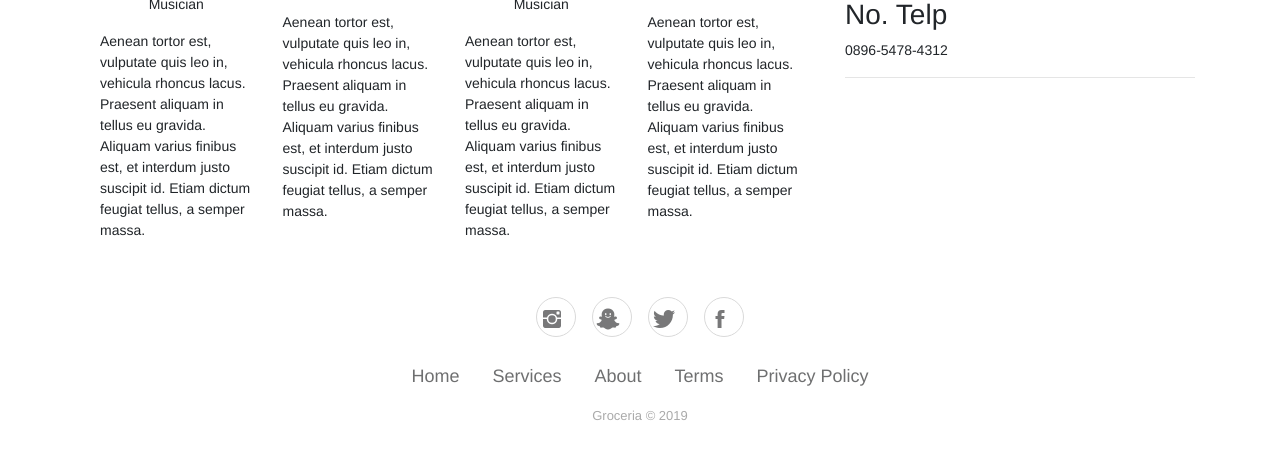
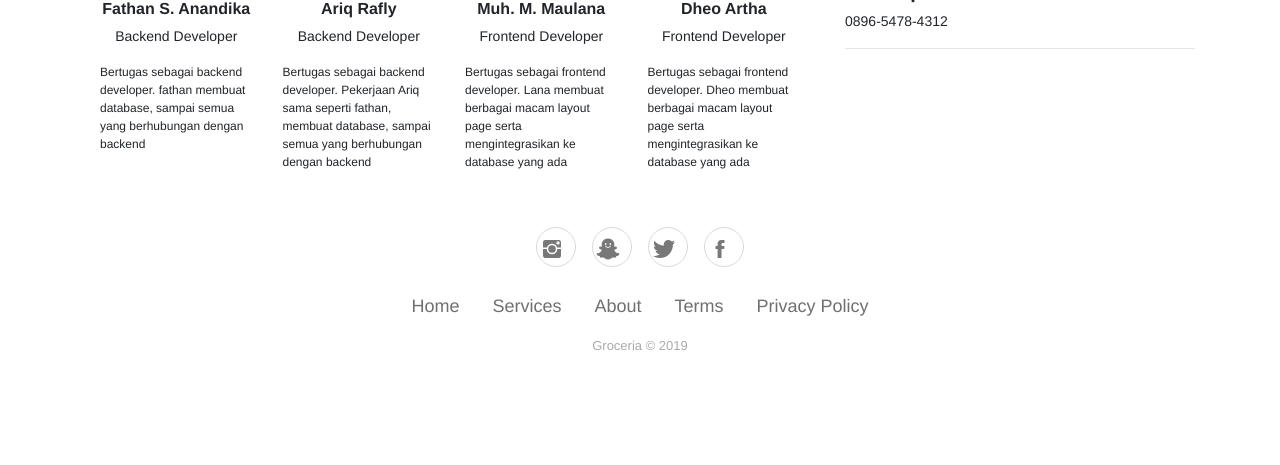
Before and after one commit to arthadheo/tubesweb, a CodeIgniter app: page /tubesweb/tentangkami in a window 1280 px wide. Shown: the part 363-828 px from the top of the page. After the commit the page ends 713 px from the top, so only its background shows below. Run offline with CodeIgniter, Linux system fonts and the light colour scheme; some libraries are stand-ins or nearby versions; some web fonts are replaced.

Commit message:
benerin tentang kami

```diff
--- a/application/views/main/tentangkami.php
+++ b/application/views/main/tentangkami.php
@@ -1,5 +1,4 @@
 
-<section class="section-one zm-bg-light" id="home1">
 	<div class="container">
 		<div class="zm-content-one">
 			<div class="row">
@@ -7,44 +6,46 @@
                     <div>
 					    <h3 style="text-align: center; font-weight: bold">TENTANG GROCERIA</h3>
                     </div>
-					<span class="zm-subtitle zm-mb_r-2 zm-font-left zm-font-normal">Groceria adalah sebuah website e-commerce yang menyediakan berbagai macam bumbu dan bahan untuk memasak.</span>
+					<span class="zm-subtitle zm-mb_r-2 zm-font-left zm-font-normal"  style="padding-bottom: 10px;">Groceria adalah sebuah website e-commerce yang menyediakan berbagai macam bumbu dan bahan untuk memasak.</span>
                     <div class="row zm-pt-30">
                         <div class="col-lg-12">
 
         <div class="container" style="width: 100%;">
-        <div></div>
+            <div>
+                <h3 style="text-align: center; font-weight: bold; padding-bottom: 10px">Profile Developer</h3>
                 <div class="row">
                     <div class="col">
                         <div class="row">
                             <div class="col d-xl-flex justify-content-xl-center"><img class="rounded-circle" src="assets/img/1.jpg" style="width: 120px;height: 120px;"></div>
                         </div>
-                <h6 class="text-center name">Fathan Satria Anandika</h6>
-                <p class="text-center title">Musician</p>
-                <p class="description">Aenean tortor est, vulputate quis leo in, vehicula rhoncus lacus. Praesent aliquam in tellus eu gravida. Aliquam varius finibus est, et interdum justo suscipit id. Etiam dictum feugiat tellus, a semper massa. </p>
+                        <h6 class="text-center name" style="font-weight: bold">Fathan S. Anandika</h6>
+                        <p class="text-center title">Backend Developer</p>
+                        <p class="description" style="font-size: 12px">Bertugas sebagai backend developer. fathan membuat database, sampai semua yang berhubungan dengan backend </p>
                     </div>
                     <div class="col">
                         <div class="row">
                             <div class="col d-xl-flex justify-content-xl-center"><img class="rounded-circle" src="assets/img/1.jpg" style="width: 120px;height: 120px;"></div>
                         </div>
-                <h6 class="text-center name">Dheo Arta</h6>
-                <p class="text-center title">Musician</p>
-                <p class="description">Aenean tortor est, vulputate quis leo in, vehicula rhoncus lacus. Praesent aliquam in tellus eu gravida. Aliquam varius finibus est, et interdum justo suscipit id. Etiam dictum feugiat tellus, a semper massa. </p>
+                        <h6 class="text-center name" style="font-weight: bold">Ariq Rafly</h6>
+                        <p class="text-center title">Backend Developer</p>
+                        <p class="description" style="font-size: 12px">Bertugas sebagai backend developer. Pekerjaan Ariq sama seperti fathan, membuat database, sampai semua yang berhubungan dengan backend</p>
                     </div>
                     <div class="col">
                         <div class="row">
                             <div class="col d-xl-flex justify-content-xl-center"><img class="rounded-circle" src="assets/img/1.jpg" style="width: 120px;height: 120px;"></div>
                         </div>
-                <h6 class="text-center name">Muh. Muhsan Maulana</h6>
-                <p class="text-center title">Musician</p>
-                <p class="description">Aenean tortor est, vulputate quis leo in, vehicula rhoncus lacus. Praesent aliquam in tellus eu gravida. Aliquam varius finibus est, et interdum justo suscipit id. Etiam dictum feugiat tellus, a semper massa. </p>
+                        <h6 class="text-center name" style="font-weight: bold">Muh. M. Maulana</h6>
+                        <p class="text-center title">Frontend Developer</p>
+                        <p class="description" style="font-size: 12px">Bertugas sebagai frontend developer. Lana membuat berbagai macam layout page serta mengintegrasikan ke database yang ada</p>
                     </div>
                     <div class="col">
                         <div class="row">
                             <div class="col d-xl-flex justify-content-xl-center"><img class="rounded-circle" src="assets/img/1.jpg" style="width: 120px;height: 120px;"></div>
                         </div>
-                <h6 class="text-center name">Muh. Ariq Rafly</h6>
-                <p class="text-center title">Musician</p>
-                <p class="description">Aenean tortor est, vulputate quis leo in, vehicula rhoncus lacus. Praesent aliquam in tellus eu gravida. Aliquam varius finibus est, et interdum justo suscipit id. Etiam dictum feugiat tellus, a semper massa. </p>
+                        <h6 class="text-center name" style="font-weight: bold">Dheo Artha</h6>
+                        <p class="text-center title">Frontend Developer</p>
+                        <p class="description" style="font-size: 12px">Bertugas sebagai frontend developer. Dheo membuat berbagai macam layout page serta mengintegrasikan ke database yang ada</p>
+                    </div>
                 </div>
             </div>
         </div>
@@ -53,16 +54,16 @@
                     </div>
 				</div>
 				<div class="col-lg-4">
-					<h3>Alamat</h3>
+					<h5 style="font-weight: bold">Alamat</h5>
                     <p>
                         <span class="zm-font-500 zm-font-light">Gedung Griya Legita, Lt.4</span><br> Jl. Teuku Nyak Arief, RT.7/RW.8, Simprug, Kec. Kby. Lama, Kota Jakarta Selatan, Daerah Khusus Ibukota Jakarta 12220</p>
                         <hr size="100%">
-					<h3>Email</h3>
+					<h5 style="font-weight:bold">Email</h5>
 					<p class="zm-desc-e_gamify zm-mb_r-3 zm-font-left zm-font-s_16 zm-lh-23">
                        <span class="zm-font-500">madza204@gmail.com</span></a>
                     </p>
                     <hr size="100%">
-					<h3>No. Telp</h3>
+					<h5 style="font-weight: bold">No. Telp</h5>
 					<p class="zm-desc-e_gamify zm-mb_r-3 zm-font-left zm-font-s_16 zm-lh-23">
                        <span class="zm-font-500">0896-5478-4312</span></a>
                     </p>
@@ -71,26 +72,5 @@
             </div>
 		</div>
 	</div>
-</section>
 <!-- /section one -->
 <!-- Javascript start -->
-<script>
-    $(document).ready(function(){
-        $('#contact').addClass('active');
-		$(".zm-nmbr").keypress(function (e) {
-			//if the letter is not digit then display error and don't type anything
-			if (e.which != 8 && e.which != 0 && (e.which < 48 || e.which > 57)) {
-				return false;
-			}
-		});
-    })
-</script>
-<!-- Global site tag (gtag.js) - Google Analytics -->
-<script async src="https://www.googletagmanager.com/gtag/js?id=UA-124227942-1"></script>
-<script>
-  window.dataLayer = window.dataLayer || [];
-  function gtag(){dataLayer.push(arguments);}
-  gtag('js', new Date());
-
-  gtag('config', 'UA-124227942-1');
-</script>
```
Also changed, not shown: application/views/main/content_page.php (+52 -4 lines). Lines whose indentation alone changed are shown as unchanged.
